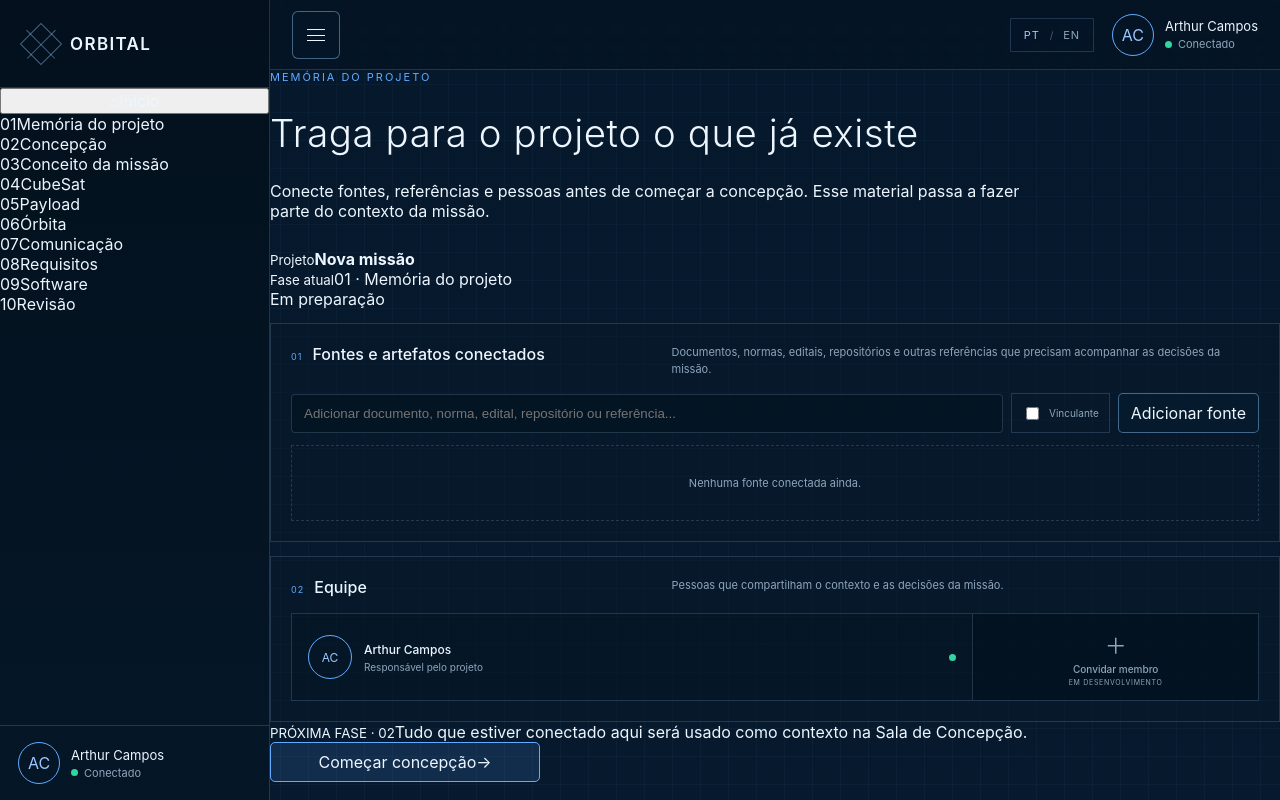
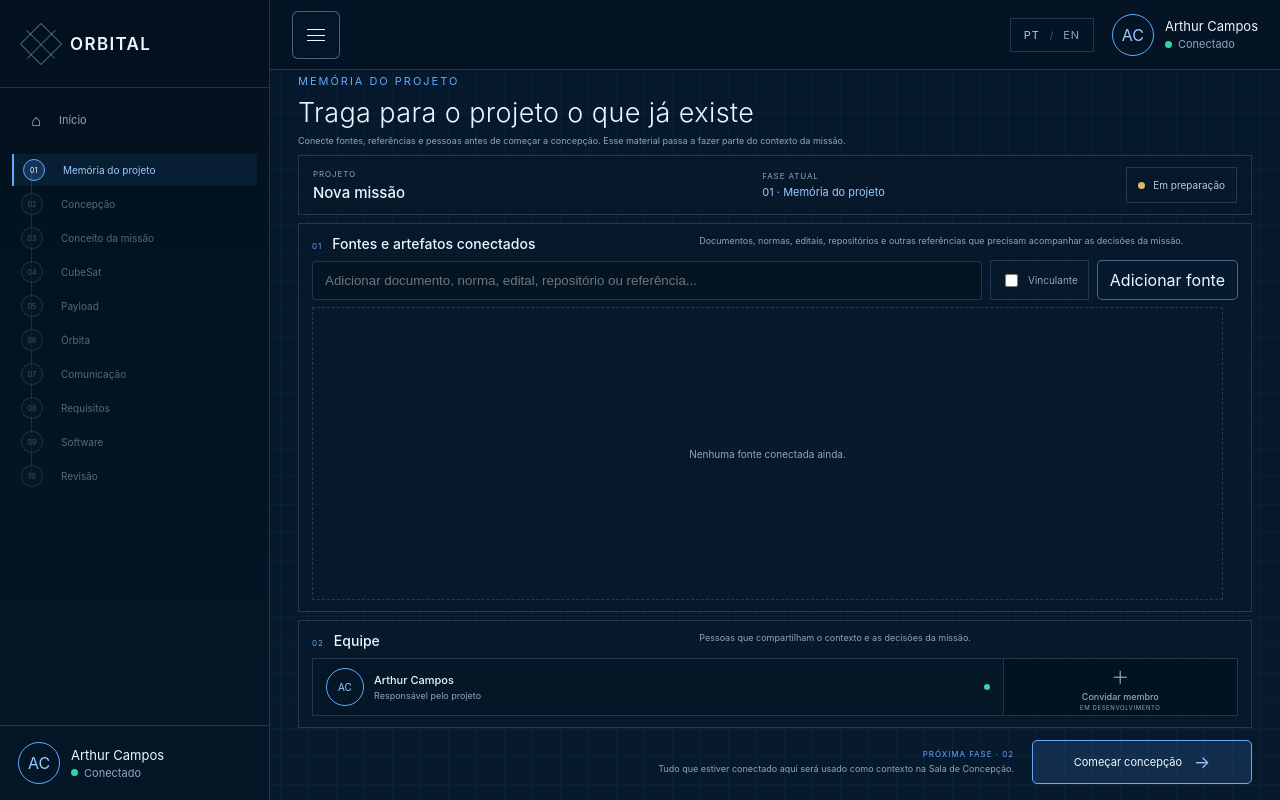
Before and after one commit to Raiagues/mission-dev, a React (Vite) app: page / in a window 1280 px wide. Both pictures are taken after a click on the button "Criar projeto". Built offline with nearby package versions, Linux system fonts and the light colour scheme.

Commit message:
Make project memory a single-screen mission intake

```diff
--- a/src/setup-memory.css
+++ b/src/setup-memory.css
@@ -1,4 +1,7 @@
 .memory-shell {
+  height: 100dvh;
+  min-height: 0;
+  overflow: hidden;
   background:
     linear-gradient(rgba(80, 138, 194, .045) 1px, transparent 1px),
     linear-gradient(90deg, rgba(80, 138, 194, .045) 1px, transparent 1px),
@@ -7,50 +10,118 @@
   background-size: 28px 28px, 28px 28px, auto, auto;
 }
 
-.memory-nav {
-  padding: 18px 12px;
-  display: grid;
-  gap: 7px;
+.memory-main {
+  height: 100dvh !important;
+  min-height: 0 !important;
+  overflow: hidden !important;
+  display: grid !important;
+  grid-template-rows: 70px minmax(0, 1fr) !important;
 }
 
-.memory-nav-item {
-  min-height: 48px;
+.memory-topbar {
+  position: relative !important;
+  height: 70px;
+}
+
+.memory-sidebar {
+  height: 100dvh;
+  min-height: 0;
+  overflow: hidden;
+}
+
+.memory-home-link {
+  width: calc(100% - 24px);
+  min-height: 40px;
+  margin: 12px 12px 6px;
   border: 0;
-  border-left: 2px solid transparent;
   background: transparent;
-  color: #c8d7e6;
+  color: var(--muted);
   display: flex;
   align-items: center;
-  gap: 12px;
+  gap: 11px;
   padding: 0 12px;
   text-align: left;
   cursor: pointer;
+  font-size: 11px;
 }
 
-.memory-nav-item > span {
-  width: 28px;
-  color: var(--muted);
-  font-size: 10px;
-  letter-spacing: .08em;
+.memory-home-link:hover {
+  color: var(--text);
+  background: rgba(52, 126, 203, .08);
 }
 
-.memory-nav-item.active {
+.memory-home-link span {
+  width: 24px;
   color: var(--blue-soft);
-  border-left-color: var(--blue);
-  background: rgba(52, 126, 203, .11);
+  text-align: center;
+  font-size: 16px;
 }
 
-.memory-nav-item.active > span {
-  color: var(--blue);
+.memory-pipeline {
+  position: relative;
+  min-height: 0;
+  padding: 8px 12px 12px;
+  display: grid;
+  align-content: start;
+  gap: 2px;
+  overflow: hidden;
 }
 
-.memory-nav-item.locked {
-  opacity: .42;
-  cursor: default;
+.memory-pipeline::before {
+  content: "";
+  position: absolute;
+  left: 31px;
+  top: 25px;
+  bottom: 29px;
+  width: 1px;
+  background: rgba(145, 190, 232, .16);
 }
 
-.memory-context-card {
-  margin-top: 6px;
+.memory-pipeline-item {
+  position: relative;
+  z-index: 1;
+  min-height: 38px;
+  display: grid;
+  grid-template-columns: 40px 1fr;
+  align-items: center;
+  color: var(--muted);
+  padding: 0 9px;
+  font-size: 10px;
+}
+
+.memory-pipeline-number {
+  width: 22px;
+  height: 22px;
+  border: 1px solid rgba(145, 190, 232, .26);
+  border-radius: 50%;
+  display: grid;
+  place-items: center;
+  background: #06182b;
+  color: rgba(143, 165, 187, .78);
+  font-size: 7px;
+  letter-spacing: .04em;
+}
+
+.memory-pipeline-label {
+  white-space: nowrap;
+  overflow: hidden;
+  text-overflow: ellipsis;
+}
+
+.memory-pipeline-item.active {
+  color: var(--blue-soft);
+  background: rgba(52, 126, 203, .11);
+  border-left: 2px solid var(--blue);
+}
+
+.memory-pipeline-item.active .memory-pipeline-number {
+  border-color: var(--blue);
+  color: white;
+  background: rgba(72, 145, 224, .20);
+}
+
+.memory-pipeline-item.future {
+  opacity: .58;
 }
 
 .memory-menu-lines {
@@ -72,103 +143,110 @@
   border-top: 1px solid currentColor;
 }
 
-.memory-content {
-  width: min(1080px, calc(100% - 48px)) !important;
-  padding-top: 34px !important;
-  padding-bottom: 34px !important;
+.memory-screen {
+  width: min(1180px, calc(100% - 56px));
+  height: 100%;
+  min-height: 0;
+  margin: 0 auto;
+  padding: 22px 0 20px;
+  display: grid;
+  grid-template-rows: auto auto minmax(0, 1fr) auto auto;
+  gap: 12px;
+  overflow: hidden;
 }
 
 .memory-heading {
-  margin-bottom: 28px;
+  margin: 0;
 }
 
 .memory-heading h1 {
+  margin: 0;
   max-width: 780px;
-  font-size: clamp(30px, 3vw, 44px);
+  font-size: clamp(28px, 2.7vw, 42px);
   font-weight: 350;
   letter-spacing: .015em;
 }
 
 .memory-heading p {
-  max-width: 780px;
+  margin: 8px 0 0;
+  max-width: 820px;
+  color: var(--muted);
+  font-size: 11px;
+  line-height: 1.45;
 }
 
-.memory-panel,
+.memory-project-banner,
 .memory-block {
   border: 1px solid var(--line);
   background: rgba(5, 23, 40, .40);
 }
 
-.memory-panel {
-  padding: 18px 20px 20px;
-  margin-bottom: 22px;
+.memory-project-banner {
+  min-height: 74px;
+  display: grid;
+  grid-template-columns: 1fr .8fr auto;
+  align-items: center;
+  gap: 22px;
+  padding: 13px 18px;
 }
 
-.memory-panel-label {
-  margin-bottom: 14px;
-  color: var(--blue-soft);
-  font-size: 10px;
-  letter-spacing: .12em;
+.memory-project-banner small,
+.memory-project-banner strong,
+.memory-project-banner span {
+  display: block;
+}
+
+.memory-project-banner small {
+  margin-bottom: 4px;
+  color: var(--muted);
+  font-size: 8px;
+  letter-spacing: .11em;
   text-transform: uppercase;
 }
 
-.identity-grid {
-  display: grid;
-  grid-template-columns: minmax(240px, .85fr) minmax(420px, 1.7fr);
-  gap: 16px;
+.memory-project-banner strong {
+  font-size: 15px;
+  font-weight: 500;
 }
 
-.memory-field {
-  display: grid;
-  gap: 8px;
+.memory-project-phase span {
+  color: var(--blue-soft);
+  font-size: 11px;
 }
 
-.memory-field > span {
-  color: var(--muted);
-  font-size: 9px;
-  letter-spacing: .1em;
-  text-transform: uppercase;
+.memory-status {
+  min-height: 36px;
+  border: 1px solid rgba(145, 190, 232, .20);
+  display: flex;
+  align-items: center;
+  gap: 8px;
+  padding: 0 11px;
+  color: #b8c9d8;
+  font-size: 10px;
 }
 
-.intent-compact-grid {
-  display: grid;
-  grid-template-columns: repeat(4, minmax(0, 1fr));
-  gap: 7px;
-}
-
-.intent-compact {
-  min-height: 42px;
-  border: 1px solid var(--line);
-  background: rgba(4, 19, 34, .62);
-  color: #cbd9e6;
-  padding: 7px 8px;
-  cursor: pointer;
-  font-size: 10px;
-  line-height: 1.25;
-}
-
-.intent-compact:hover,
-.intent-compact.selected {
-  border-color: var(--blue);
-}
-
-.intent-compact.selected {
-  color: var(--blue-soft);
-  background: rgba(43, 101, 160, .18);
-  box-shadow: inset 2px 0 0 var(--blue);
+.memory-status i {
+  width: 7px;
+  height: 7px;
+  border-radius: 50%;
+  background: var(--amber);
 }
 
 .memory-block {
-  padding: 20px;
-  margin-top: 14px;
+  min-height: 0;
+  padding: 15px 17px;
 }
 
 .memory-block-head {
   display: grid;
-  grid-template-columns: minmax(220px, .75fr) minmax(260px, 1.25fr);
+  grid-template-columns: minmax(230px, .8fr) minmax(260px, 1.2fr);
   gap: 28px;
   align-items: start;
-  margin-bottom: 16px;
+  margin-bottom: 11px;
+}
+
+.memory-block-head.compact {
+  margin-bottom: 9px;
 }
 
 .memory-block-head > div {
@@ -179,64 +257,80 @@
 
 .memory-block-head > div > span {
   color: var(--blue);
-  font-size: 9px;
+  font-size: 8px;
   letter-spacing: .12em;
 }
 
 .memory-block-head h2 {
   margin: 0;
-  font-size: 16px;
+  font-size: 14px;
   font-weight: 500;
 }
 
 .memory-block-head p {
   margin: 0;
   color: var(--muted);
-  font-size: 11px;
-  line-height: 1.5;
+  font-size: 9px;
+  line-height: 1.4;
+}
+
+.memory-sources-block {
+  display: grid;
+  grid-template-rows: auto auto minmax(0, 1fr);
+  overflow: hidden;
 }
 
 .memory-reference-entry {
   grid-template-columns: 1fr auto auto;
 }
 
-.artifact-grid {
-  margin-top: 12px;
+.memory-reference-entry .technical-input,
+.memory-reference-entry .binding-check,
+.memory-reference-entry .technical-button {
+  min-height: 38px;
+}
+
+.memory-artifact-grid {
+  min-height: 0;
+  margin-top: 10px;
   display: grid;
-  grid-template-columns: repeat(2, minmax(0, 1fr));
-  gap: 10px;
+  grid-template-columns: repeat(4, minmax(0, 1fr));
+  gap: 8px;
+  overflow-y: auto;
+  overscroll-behavior: contain;
+  scrollbar-gutter: stable;
 }
 
 .artifact-empty {
   grid-column: 1 / -1;
-  min-height: 76px;
+  min-height: 68px;
   border: 1px dashed var(--line);
   display: grid;
   place-items: center;
   color: var(--muted);
-  font-size: 11px;
+  font-size: 10px;
 }
 
 .artifact-card {
   position: relative;
-  min-height: 96px;
+  min-height: 82px;
   border: 1px solid var(--line);
   background: rgba(4, 19, 34, .46);
   display: grid;
-  grid-template-columns: 42px 1fr auto;
-  gap: 11px;
+  grid-template-columns: 34px 1fr auto;
+  gap: 9px;
   align-items: center;
-  padding: 13px;
+  padding: 10px;
 }
 
 .artifact-icon {
-  width: 38px;
-  height: 46px;
+  width: 32px;
+  height: 38px;
   border: 1px solid var(--line-strong);
   color: var(--blue-soft);
   display: grid;
   place-items: center;
-  font-size: 21px;
+  font-size: 18px;
 }
 
 .artifact-copy {
@@ -250,27 +344,31 @@
 }
 
 .artifact-copy small {
-  margin-bottom: 5px;
+  margin-bottom: 4px;
   color: var(--blue);
-  font-size: 8px;
-  letter-spacing: .1em;
+  font-size: 7px;
+  letter-spacing: .09em;
   text-transform: uppercase;
 }
 
 .artifact-copy strong {
   overflow: hidden;
   color: var(--text);
-  font-size: 12px;
+  font-size: 10px;
   font-weight: 500;
   text-overflow: ellipsis;
   white-space: nowrap;
 }
 
 .artifact-copy span {
-  margin-top: 6px;
+  margin-top: 4px;
   color: var(--muted);
-  font-size: 9px;
-  line-height: 1.35;
+  font-size: 8px;
+  line-height: 1.25;
+  display: -webkit-box;
+  -webkit-line-clamp: 2;
+  -webkit-box-orient: vertical;
+  overflow: hidden;
 }
 
 .artifact-card > button {
@@ -279,33 +377,33 @@
   background: transparent;
   color: var(--muted);
   cursor: pointer;
-  font-size: 17px;
+  font-size: 15px;
 }
 
 .team-strip {
   display: grid;
-  grid-template-columns: 1fr minmax(210px, .42fr);
+  grid-template-columns: 1fr minmax(180px, .34fr);
   border: 1px solid var(--line);
   background: rgba(4, 19, 34, .42);
 }
 
 .team-member {
-  min-height: 86px;
+  min-height: 64px;
   display: flex;
   align-items: center;
-  gap: 12px;
-  padding: 13px 16px;
+  gap: 10px;
+  padding: 9px 13px;
 }
 
 .team-avatar {
-  width: 44px;
-  height: 44px;
+  width: 38px;
+  height: 38px;
   border: 1px solid var(--blue);
   border-radius: 50%;
   display: grid;
   place-items: center;
   color: var(--blue-soft);
-  font-size: 12px;
+  font-size: 10px;
 }
 
 .team-member strong,
@@ -314,19 +412,19 @@
 }
 
 .team-member strong {
-  font-size: 12px;
+  font-size: 11px;
   font-weight: 500;
 }
 
 .team-member span {
-  margin-top: 4px;
+  margin-top: 3px;
   color: var(--muted);
-  font-size: 10px;
+  font-size: 9px;
 }
 
 .team-member i {
-  width: 7px;
-  height: 7px;
+  width: 6px;
+  height: 6px;
   margin-left: auto;
   border-radius: 50%;
   background: var(--green);
@@ -340,135 +438,228 @@
   display: grid;
   place-items: center;
   align-content: center;
-  gap: 3px;
+  gap: 2px;
   cursor: not-allowed;
 }
 
 .team-invite > span {
-  font-size: 22px;
+  font-size: 18px;
 }
 
 .team-invite strong {
-  font-size: 10px;
+  font-size: 9px;
   font-weight: 500;
 }
 
 .team-invite small {
-  font-size: 7px;
+  font-size: 6px;
   letter-spacing: .1em;
   text-transform: uppercase;
 }
 
-.contribution-area {
-  min-height: 116px;
-  line-height: 1.55;
+.memory-next-step {
+  min-height: 64px;
+  display: flex;
+  align-items: center;
+  justify-content: flex-end;
+  gap: 18px;
 }
 
-.maturity-grid {
-  display: grid;
-  grid-template-columns: 1fr 1fr;
-  gap: 10px;
+.memory-next-copy {
+  max-width: 500px;
+  text-align: right;
 }
 
-.maturity-option {
-  min-height: 82px;
-  border: 1px solid var(--line);
-  background: rgba(4, 19, 34, .46);
-  color: var(--text);
-  text-align: left;
-  padding: 13px 14px;
-  cursor: pointer;
-}
-
-.maturity-option strong,
-.maturity-option span {
+.memory-next-copy small,
+.memory-next-copy span {
   display: block;
 }
 
-.maturity-option strong {
-  margin-bottom: 6px;
-  font-size: 12px;
-  font-weight: 500;
+.memory-next-copy small {
+  margin-bottom: 4px;
+  color: var(--blue);
+  font-size: 8px;
+  letter-spacing: .12em;
 }
 
-.maturity-option span {
+.memory-next-copy span {
   color: var(--muted);
-  font-size: 10px;
-  line-height: 1.4;
-}
-
-.maturity-option.selected {
-  border-color: var(--blue);
-  background: rgba(43, 101, 160, .16);
-  box-shadow: inset 2px 0 0 var(--blue);
+  font-size: 9px;
+  line-height: 1.35;
 }
 
 .memory-primary {
-  min-width: 270px;
+  min-width: 220px;
+  min-height: 44px;
+  display: inline-flex;
+  align-items: center;
+  justify-content: center;
+  gap: 12px;
+  font-size: 11px;
 }
 
-@media (max-width: 980px) {
-  .identity-grid {
-    grid-template-columns: 1fr;
+.memory-primary span {
+  color: var(--blue-soft);
+  font-size: 17px;
+}
+
+@media (min-width: 761px) and (max-height: 820px) {
+  .memory-main {
+    grid-template-rows: 60px minmax(0, 1fr) !important;
   }
 
-  .intent-compact-grid {
-    grid-template-columns: 1fr 1fr;
+  .memory-topbar {
+    height: 60px;
+  }
+
+  .memory-screen {
+    padding: 14px 0 12px;
+    gap: 8px;
+  }
+
+  .memory-heading h1 {
+    font-size: 27px;
+  }
+
+  .memory-heading p {
+    margin-top: 5px;
+    font-size: 9px;
+  }
+
+  .memory-project-banner {
+    min-height: 60px;
+    padding: 9px 14px;
+  }
+
+  .memory-block {
+    padding: 11px 13px;
   }
 
   .memory-block-head {
+    margin-bottom: 8px;
+  }
+
+  .memory-artifact-grid {
+    margin-top: 7px;
+  }
+
+  .artifact-card {
+    min-height: 70px;
+  }
+
+  .team-member {
+    min-height: 54px;
+  }
+
+  .memory-next-step {
+    min-height: 52px;
+  }
+
+  .memory-pipeline-item {
+    min-height: 32px;
+  }
+}
+
+@media (max-width: 1180px) {
+  .memory-artifact-grid {
+    grid-template-columns: repeat(2, minmax(0, 1fr));
+  }
+}
+
+@media (max-width: 900px) {
+  .memory-block-head {
     grid-template-columns: 1fr;
-    gap: 7px;
+    gap: 5px;
+  }
+
+  .memory-project-banner {
+    grid-template-columns: 1fr auto;
+  }
+
+  .memory-project-phase {
+    display: none;
   }
 }
 
 @media (max-width: 760px) {
-  .memory-content {
-    width: calc(100% - 22px) !important;
-    padding-top: 18px !important;
+  .memory-main {
+    width: 100%;
+    height: 100dvh !important;
+    grid-template-rows: 58px minmax(0, 1fr) !important;
+  }
+
+  .memory-topbar {
+    height: 58px;
+  }
+
+  .memory-sidebar {
+    overflow-y: auto;
+  }
+
+  .memory-pipeline {
+    overflow: visible;
+  }
+
+  .memory-screen {
+    width: calc(100% - 22px);
+    height: 100%;
+    padding: 14px 0 16px;
+    display: block;
+    overflow-y: auto;
+  }
+
+  .memory-heading,
+  .memory-project-banner,
+  .memory-block,
+  .memory-next-step {
+    margin-bottom: 10px;
   }
 
   .memory-heading h1 {
-    font-size: 26px;
+    font-size: 25px;
   }
 
-  .memory-panel,
-  .memory-block {
-    padding: 14px;
+  .memory-project-banner {
+    grid-template-columns: 1fr auto;
   }
 
-  .intent-compact-grid,
-  .artifact-grid,
-  .maturity-grid,
+  .memory-status {
+    padding: 0 8px;
+    font-size: 8px;
+  }
+
+  .memory-block {
+    padding: 13px;
+  }
+
+  .memory-reference-entry,
+  .memory-artifact-grid,
   .team-strip {
     grid-template-columns: 1fr;
   }
 
-  .memory-reference-entry {
-    grid-template-columns: 1fr;
+  .memory-artifact-grid {
+    overflow: visible;
   }
 
   .team-invite {
-    min-height: 70px;
+    min-height: 58px;
     border-left: 0;
     border-top: 1px solid var(--line);
   }
 
-  .artifact-card {
-    grid-template-columns: 36px 1fr auto;
+  .memory-next-step {
+    display: grid;
+    gap: 8px;
   }
 
-  .artifact-icon {
-    width: 34px;
-    height: 42px;
-  }
-
-  .memory-footer .setup-footer-actions {
-    grid-template-columns: .72fr 1.28fr;
+  .memory-next-copy {
+    max-width: none;
+    text-align: left;
   }
 
   .memory-primary {
+    width: 100%;
     min-width: 0;
-    font-size: 10px;
   }
 }
```
